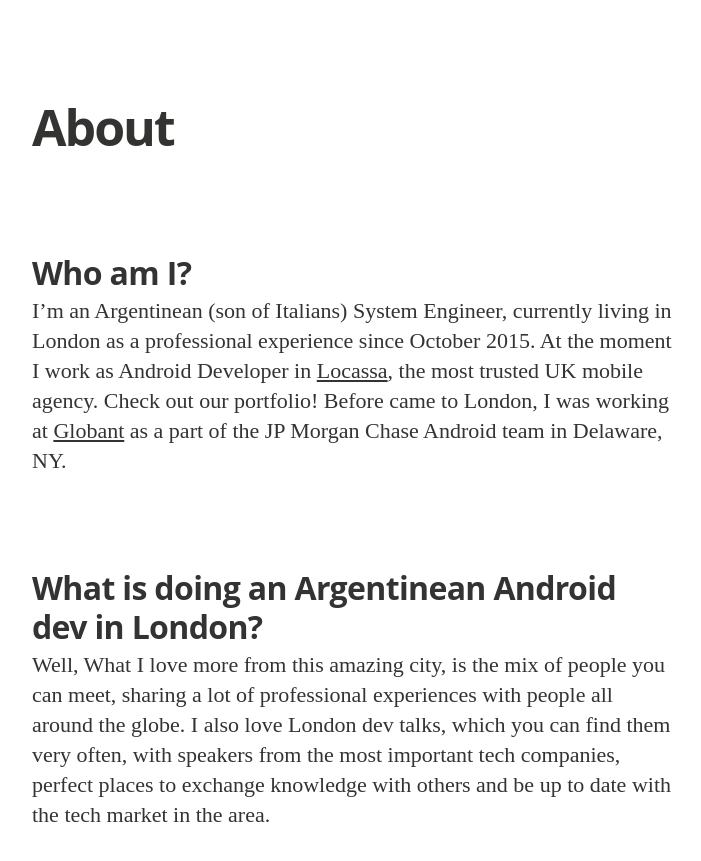
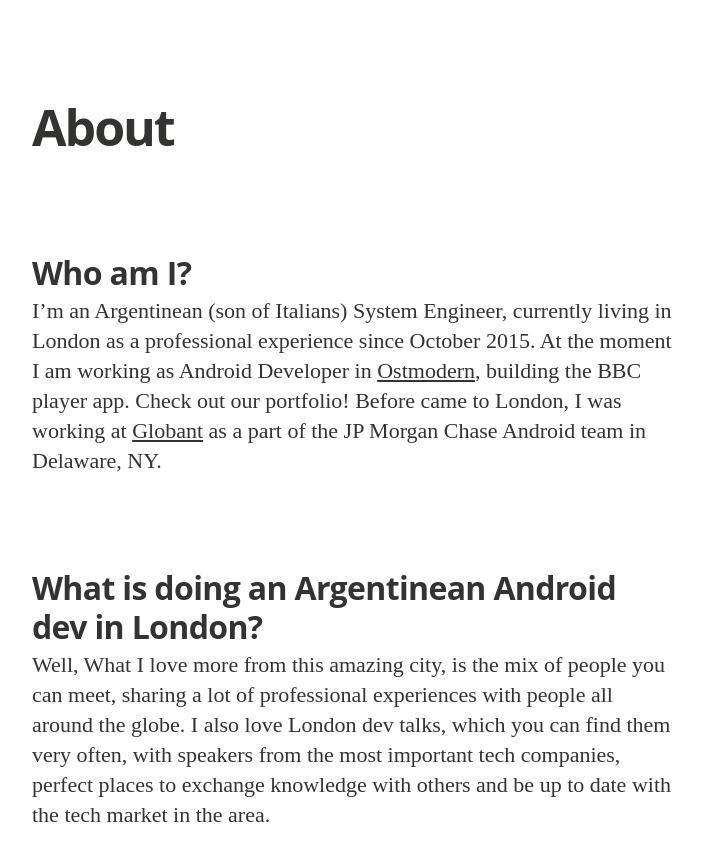
Before and after one commit to maxi182/mferraiuolosite, a Jekyll site: the page built from about.md, in a window 1280 px wide and 900 px high. Shown: the top 861 px of the window, without its empty margins (288-989 px from the left). Built offline with Jekyll 4.4.1, drawn with Linux system fonts in a browser that asks for light colours; nearby versions of some CDN libraries; some web fonts are replaced.

Commit message:
update about

```diff
--- a/about.md
+++ b/about.md
@@ -7,7 +7,7 @@ permalink: /about/
 # Who am I?
 
 I'm an Argentinean (son of Italians) System Engineer, currently living in London as a professional experience since October 2015.
-At the moment I work as Android Developer in [Locassa](https://locassa.com), the most trusted UK mobile agency. Check out our portfolio!
+At the moment I am working as Android Developer in [Ostmodern](https://ostmodern.co.uk), building the BBC player app. Check out our portfolio!
 Before came to London, I was working at [Globant](https://globant.com) as a part of the JP Morgan Chase Android team in Delaware, NY.
 
 
```
